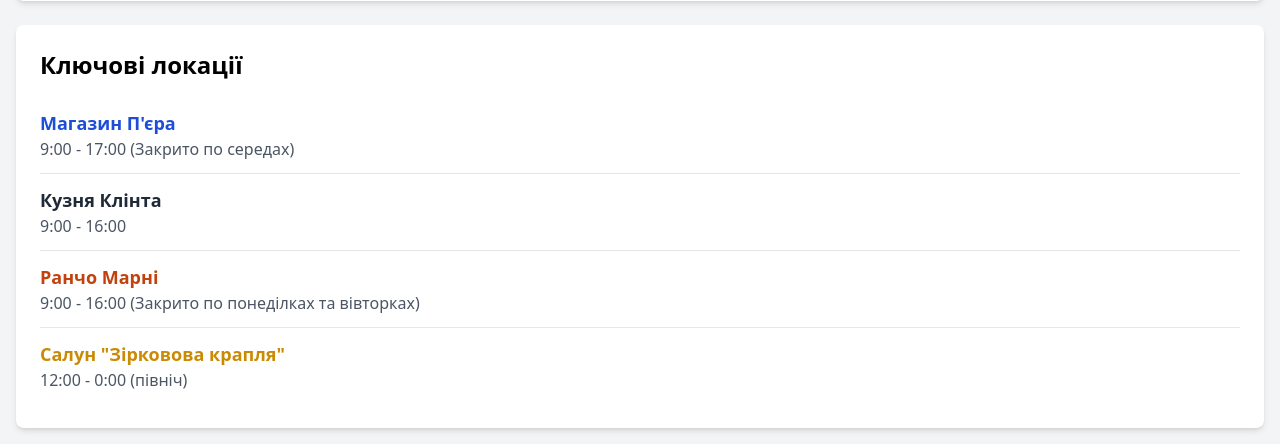
After one commit to StrayLike/vofk-opi-lab, a Flask app: template templates/map.html in a window 1280 px wide. The commit adds this page. Shown: the part 1103-1547 px from the top of the page. Run offline with Flask 3, Linux system fonts and the light colour scheme; the template is opened without the code that fills it, so the values that code supplies are empty; some libraries are stand-ins or nearby versions.

```diff
--- a/app.py
+++ b/app.py
@@ -14,9 +14,13 @@ def about():
 def guides():
     return render_template('guides.html')
 
-    @app.route('/characters')
+@app.route('/characters')
 def characters():
     return render_template('characters.html')
 
+@app.route('/map')
+def map():
+    return render_template('map.html')
+
 if __name__ == '__main__':
     app.run(debug=True)
--- a/templates/about.html
+++ b/templates/about.html
@@ -18,7 +18,7 @@
     </div>
     <div>
         <img
-            src="https://picsum.photos/800/600?random=2"
+            src="https://shared.akamai.steamstatic.com/store_item_assets/steam/apps/413150/capsule_616x353.jpg?t=1754692865"
             alt="Персонажі Stardew Valley"
             class="w-full rounded-lg shadow-md"
         />
--- a/templates/base.html
+++ b/templates/base.html
@@ -37,12 +37,13 @@
 <body class="bg-gray-100">
     <nav class="bg-blue-500 p-4">
         <div class="container mx-auto flex justify-between items-center">
-            <a href="/" class="text-white text-xl font-bold transition-transform duration-300 hover:scale-110">Мій проєкт</a>
+            <a href="/" class="text-white text-xl font-bold transition-transform duration-300 hover:scale-110">Stardew _valley_fun</a>
             <div class="hidden md:flex space-x-4">
                 <a href="/" class="text-white hover:text-blue-200 transition-colors duration-300 hover:underline">Головна</a>
                <a href="/guides" class="text-white hover:text-blue-200 ...">Гайди</a>
                <a href="/about" class="text-white hover:text-blue-200 ...">Про нас</a>
                <a href="/characters" class="text-white hover:text-blue-200 ...">Персонажі</a>
+               <a href="/map" class="text-white hover:text-blue-200 transition-colors duration-300 hover:underline">Мапа</a>
             </div>
             <button id="mobile-menu-button" class="md:hidden text-white w-6 h-6 relative focus:outline-none">
                 <span class="burger-line block absolute h-0.5 w-6 bg-current transform transition duration-500 ease-in-out line1"></span>
@@ -55,6 +56,7 @@
             <a href="/guides" class="block text-white hover:text-blue-200 ...">Гайди</a>
             <a href="/about" class="block text-white hover:text-blue-200 ...">Про нас</a>
             <a href="/characters" class="block text-white hover:text-blue-200 ...">Персонажі</a>
+            <a href="/map" class="block text-white hover:text-blue-200 py-2 transform transition duration-300 hover:translate-x-2">Мапа</a>
         </div>
     </nav>
 
--- a/templates/home.html
+++ b/templates/home.html
@@ -6,7 +6,7 @@
 <div class="grid grid-cols-1 md:grid-cols-2 gap-4">
     <div>
         <img
-            src="https://picsum.photos/800/600?random=1"
+            src="https://upload.wikimedia.org/wikipedia/uk/f/fd/Logo_of_Stardew_Valley.png"
             alt="Ферма у Stardew Valley"
             class="w-full rounded-lg shadow-md"
         />
--- /dev/null
+++ b/templates/map.html
@@ -0,0 +1,38 @@
+{% extends "base.html" %}
+{% block title %}Мапа Долини{% endblock %}
+
+{% block content %}
+<h1 class="text-3xl font-bold mb-4">Мапа Долини та Години роботи</h1>
+
+<!-- Мапа -->
+<div class="bg-white p-4 rounded-lg shadow-md mb-6">
+    <img
+        src="https://mir-s3-cdn-cf.behance.net/project_modules/hd_webp/fa627641803619.57b4d7a64c1b6.png"
+        alt="Мапа Stardew Valley"
+        class="w-full rounded-lg shadow-md">
+</div>
+
+<!-- Години роботи -->
+<div class="bg-white p-6 rounded-lg shadow-md">
+    <h2 class="text-2xl font-semibold mb-4">Ключові локації</h2>
+    <ul class="divide-y divide-gray-200">
+        <li class="py-3">
+            <h3 class="text-lg font-semibold text-blue-700">Магазин П'єра</h3>
+            <p class="text-gray-600">9:00 - 17:00 (Закрито по середах)</p>
+        </li>
+        <li class="py-3">
+            <h3 class="text-lg font-semibold text-gray-800">Кузня Клінта</h3>
+            <p class="text-gray-600">9:00 - 16:00</p>
+        </li>
+        <li class="py-3">
+            <h3 class="text-lg font-semibold text-orange-700">Ранчо Марні</h3>
+            <p class="text-gray-600">9:00 - 16:00 (Закрито по понеділках та вівторках)</p>
+        </li>
+        <li class="py-3">
+            <h3 class="text-lg font-semibold text-yellow-600">Салун "Зірковова крапля"</h3>
+            <p class="text-gray-600">12:00 - 0:00 (північ)</p>
+        </li>
+    </ul>
+</div>
+
+{% endblock %}
```
Also changed, not shown: templates/characters.html (+16 -3 lines).
